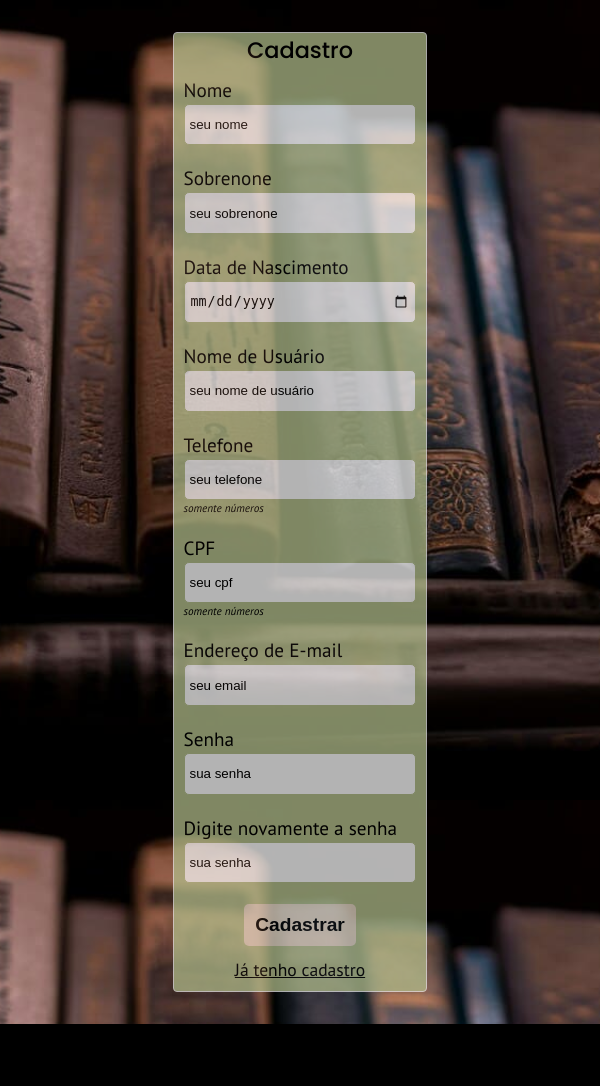
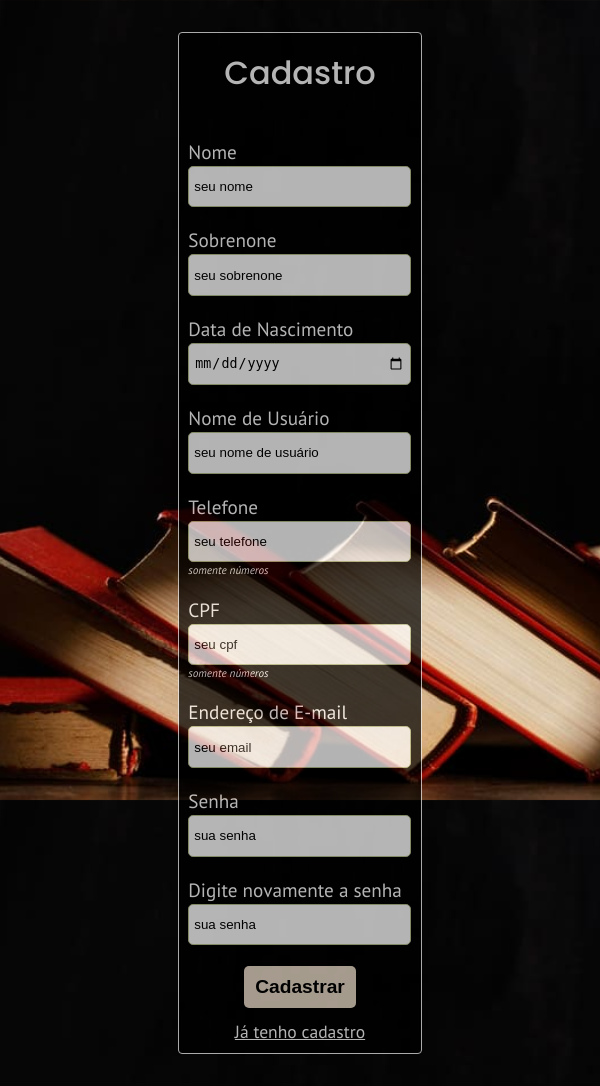
Before and after one commit to Dev-magno/tela-de-cadastro-PI, a PHP site: page / in a window 600 px wide. Before the commit the page ends 1024 px from the top, so only its background shows below. Run offline with PHP 8.4, Linux system fonts and the light colour scheme.

Commit message:
mudei as imagens para celular e tablet

```diff
--- a/style.css
+++ b/style.css
@@ -141,7 +141,7 @@
 
     .div-form {
         flex-direction: column;
-        background-color: var(--cor-primaria);
+        background-color: var(--preto);
         border: 1px solid var(--corquatro);
         border-radius: 4px;
         opacity: 0.7;
@@ -149,16 +149,10 @@
         margin: 2rem 0 2rem 0;
     }
 
-    .div-form label {
-        color: var(--preto);
+    .div-form h1 {
+        margin: 1rem 0 1rem 0rem;
     }
 
-    .div-form h1 {
-        font-size: 1.4rem;
-        margin: 0px;
-        color: var(--preto);
-
-    }
     .dados-pessoais {
         display: flex;
         flex-direction: column;
@@ -191,14 +185,11 @@
         width: 7rem;
         font-size: 1.2rem;
         border-radius: 5px;
-        margin-bottom: 10px;
+        margin: 0.5rem 0 0.5rem 0rem;
         cursor: pointer;
         font-weight: bold;
     }
 
-    #cadastro-link a, #span-cadastro {
-        color: var(--preto);
-    }
 }
 
 @media only screen and (min-width: 600px) and (max-width:900px){
@@ -215,9 +206,13 @@
         align-items: center;
     }
 
+    .div-form h1 {
+            margin: 1rem 0px 2rem 0;
+    }
+
     .div-itens input {
         border: 0.1px solid var(--cor-primaria);
-        width: 14.5rem;
+        width: 13.9rem;
         height: 2.6rem;
         border-radius: 5px;
         margin: 2px 1px 1px 0;
```
Also changed, not shown: img/book.jpg (deleted), img/celular.jpg, img/livros.jpg (deleted), img/tablet.jpg.
